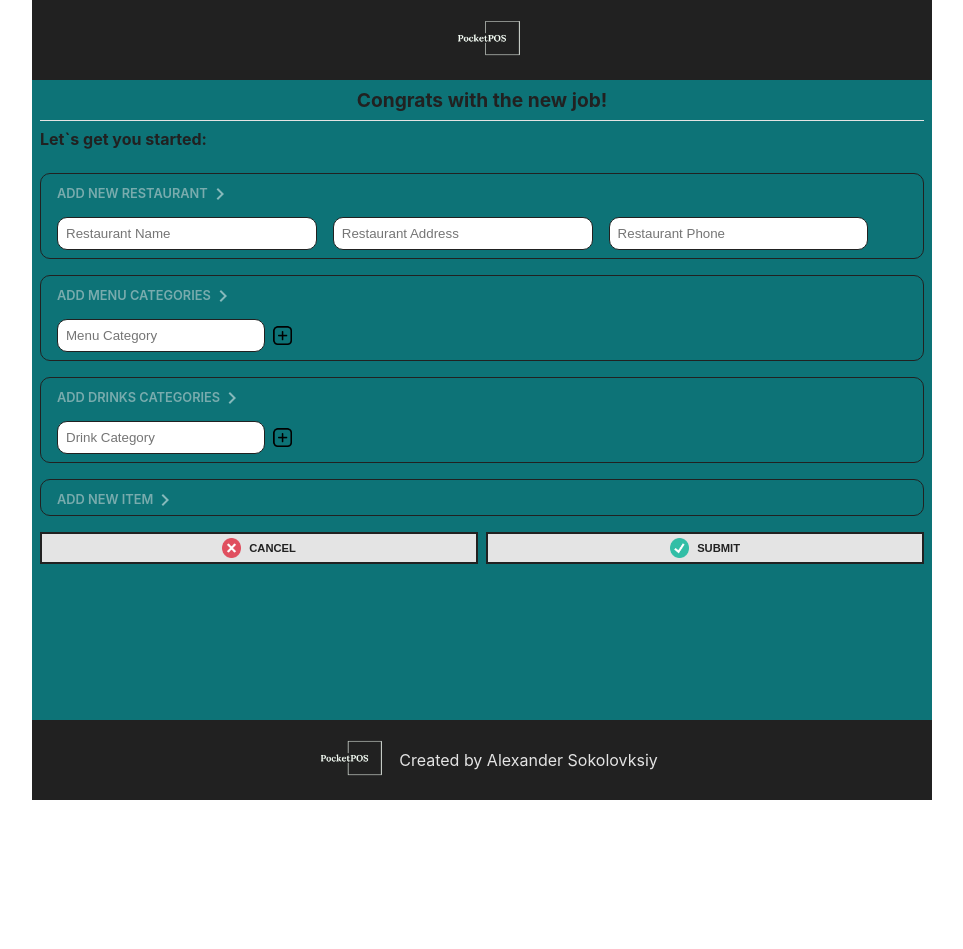
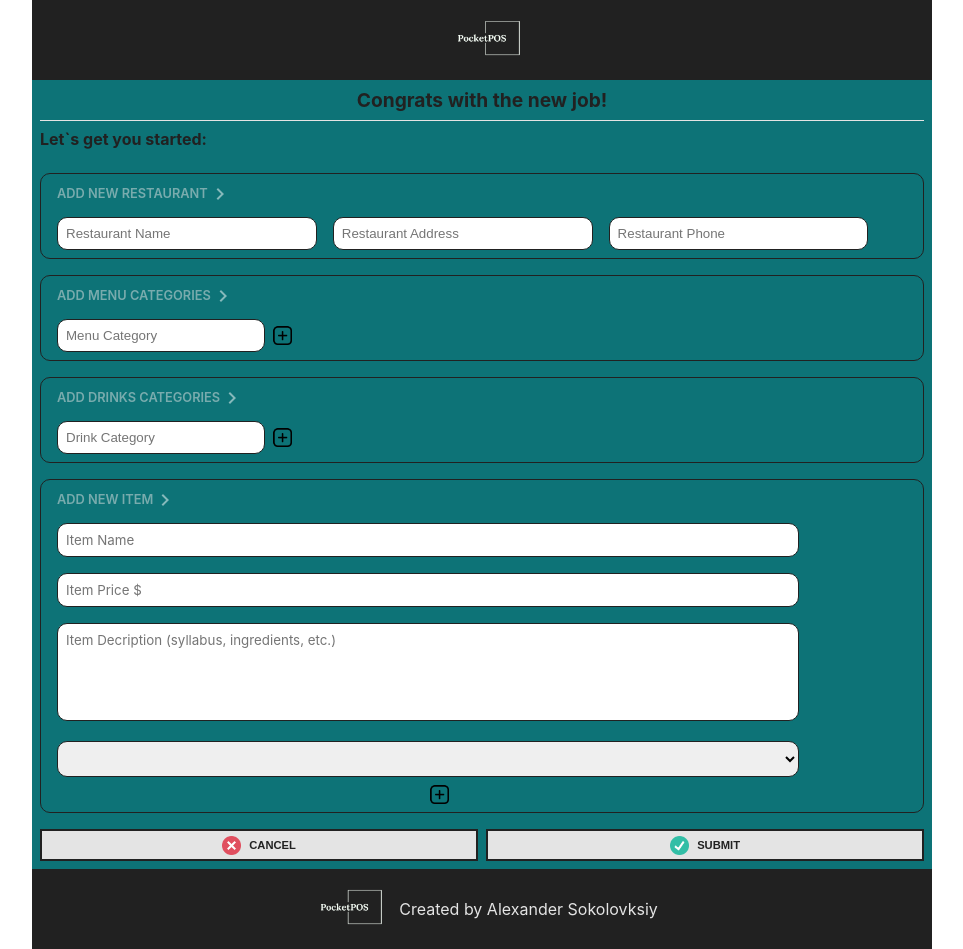
Before and after one commit to SokolovskiyA/PocketPOS_capstone, a React (Create React App) app: page /add-new-restaurant in a window 1280 px wide. Shown: the whole page, without its empty margins (158-1121 px from the left). Before the commit the page ends 800 px from the top, so only its background shows below. Built offline with nearby package versions, Linux system fonts and the light colour scheme.

Commit message:
Keep working on the form and shape up the data structure in my head

```diff
--- a/src/Components/AddNewRestaurant/AddNewRestaurant.jsx
+++ b/src/Components/AddNewRestaurant/AddNewRestaurant.jsx
@@ -16,15 +16,24 @@ function AddNewRestaurant() {
     const [categories, setCategories] = useState([{category: ""}])
     const [drinkCat, setDrinkCat] = useState([{drink_category: ""}])
 
+    const [items, setItems] = useState([{
+        item_name: "",
+        item_description: "",
+        item_price: "",
+        item_category:"",
 
-    const [items, setItems] = useState([])
+    }])
 
 
+    ////form field manipulation////
     const handleFoodCategoryAdd = () => {
         setCategories([...categories, {category: ""}])
     }
     const handleDrinkCategoryAdd = () => {
         setDrinkCat([...drinkCat, {drink_category: ""}])
+    }
+    const handleItemAdd = () => {
+        setItems([...items, {}])
     }
     const handleCategoryRemove = (index, array, func) => {
         const list = [...array]
@@ -40,7 +49,7 @@ function AddNewRestaurant() {
     }
 
 
-
+    ///Submit handlers/////
     const handleCancel = e => {
         e.preventDefault()
         navigate('/')
@@ -52,8 +61,11 @@ function AddNewRestaurant() {
             restaurantAddress: restaurantAddress,
             restaurantPhone: restaurantPhone
         }
+
         let drinkCategories = drinkCat
         let foodCategories = categories
+
+
         console.log(foodCategories)
         console.log(drinkCategories)
         console.log(newRestaurant)
@@ -99,7 +111,22 @@ function AddNewRestaurant() {
                 </div>
                 <div className='addNew__inputs-div'>
                 <label className="addNew__label">add new item<img className='addNew__label-img' src={chevron} alt="chevron"/></label>
-                    {}
+                    {items.map((item, i)=> {
+                        return (
+                            <div className='item'>
+                                <input name="item_name" value={item.item_name} onChange={(e)=> handleCategoryChange(e, i, items, setItems)} className='item__input' type="text" placeholder='Item Name'/>
+                                <input type="number" className='item__input' placeholder='Item Price $'/>
+                                <textarea name="item_description" rows="5" className="item__input" placeholder='Item Decription (syllabus, ingredients, etc.)'/>
+                                <select className="item__input" name="category" placeholder='Please Select Item Category'>
+
+                                </select>
+                                <div className="addNew__buttons">
+                                    {items.length !== 1 && <button onClick={()=> handleCategoryRemove(i, items, setItems)} className='addNew__remove'></button>}
+                                    {items.length - 1 === i && <button onClick={handleItemAdd} className='addNew__add'></button>}
+                                </div>
+                            </div>
+                        )
+                    })}
                 </div>
                 <div className='addNew__buttons'>
                     <Button click={handleCancel} logo={error} text="cancel"></Button>
--- a/src/Components/AddNewRestaurant/AddNewRestaurant.scss
+++ b/src/Components/AddNewRestaurant/AddNewRestaurant.scss
@@ -83,3 +83,19 @@
         height: 1.2rem;
     }
 }
+.item {
+    box-sizing: border-box;
+    padding-bottom: 0.5rem;
+    &__input {
+        width: 95%;
+        margin: 0.5rem;
+        padding: 0.5rem;
+        border-radius: 10px;
+        border: 1px solid $darkBackground;
+        font-family: inherit;
+        resize: none;
+    }
+    &__input:focus {
+        outline: 2px solid $activeColor;
+    }
+}
--- a/src/Components/POSPage/POSPage.scss
+++ b/src/Components/POSPage/POSPage.scss
@@ -17,6 +17,7 @@
 .shift-stats {
     padding: 0.3rem;
     width: 100%;
+    margin-bottom: auto;
     border-bottom: 2px solid $darkBackground;
     display: flex;
     flex-direction: row;
@@ -48,6 +49,7 @@
     height: 90%;
     display: flex;
     flex-direction: column;
+    justify-content: space-between;
     gap: 1.5rem;
     &__container {
         padding: 1rem;
```
Also changed, not shown: 2 other files (tests, documents, lock files or other folders).
